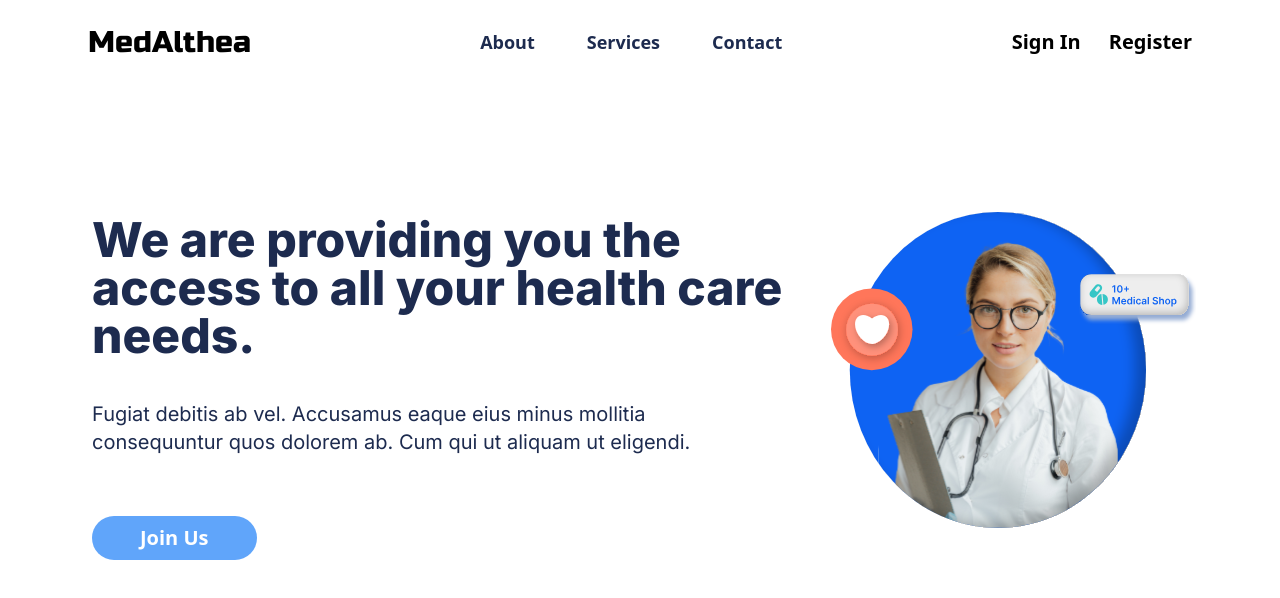
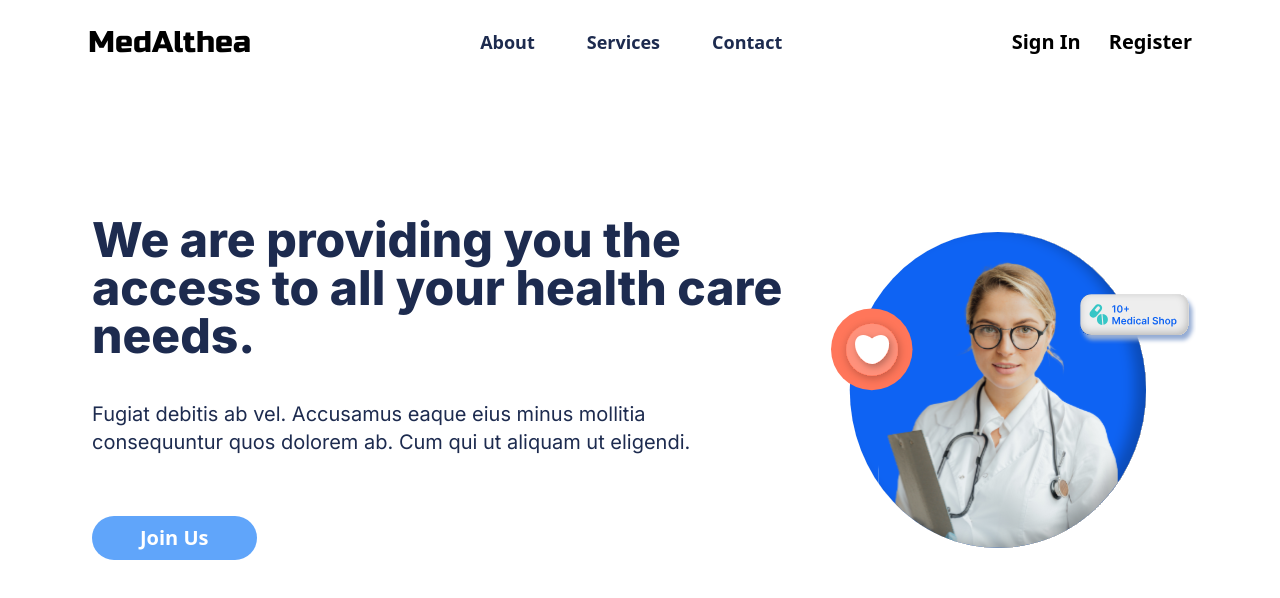
Before and after one commit to YadavGulshan/MedAlthea-Website, a Next.js app: page / in a window 1280 px wide. Shown: the top 598 px of the page. Built offline with nearby package versions, Linux system fonts and the light colour scheme.

Commit message:
did some tweaks

```diff
--- a/components/Header/widget/mobilemenu.tsx
+++ b/components/Header/widget/mobilemenu.tsx
@@ -45,6 +45,7 @@ export default function MobileMenu() {
       >
         {primaryMenuItem.map((items, index) => (
           <Link
+            key={index}
             href={items.href}
             className="text-lg font-semibold text-[#1D2B4F]"
             underline="none"
--- a/components/intropage/intropage.tsx
+++ b/components/intropage/intropage.tsx
@@ -1,5 +1,6 @@
 import React from 'react'
 import style from '../../styles/intropage.module.css'
+import Image from 'next/image'
 const IntroPage = () => {
   return (
     <>
@@ -21,10 +22,13 @@ const IntroPage = () => {
           </div>
 
           <div className="flex items-center justify-center xl:w-1/3 ">
-            <img
+            <Image
               className="lg:h-5/12 mb-10 lg:w-5/12 xl:w-full"
               src="/static/doctor.svg"
               alt="Doctor"
+              width={500}
+              height={500}
+
             />
           </div>
         </div>
--- a/package.json
+++ b/package.json
@@ -19,6 +19,8 @@
         "@types/node": "17.0.4",
         "@types/react": "17.0.38",
         "autoprefixer": "^10.4.0",
+        "eslint": "8.10.0",
+        "eslint-config-next": "12.1.0",
         "postcss": "^8.4.5",
         "prettier": "^2.5.1",
         "prettier-plugin-tailwindcss": "^0.1.1",
```
Also changed, not shown: .eslintrc.json (added), 2 other files (tests, documents, lock files or other folders). Lines whose indentation alone changed are shown as unchanged.
